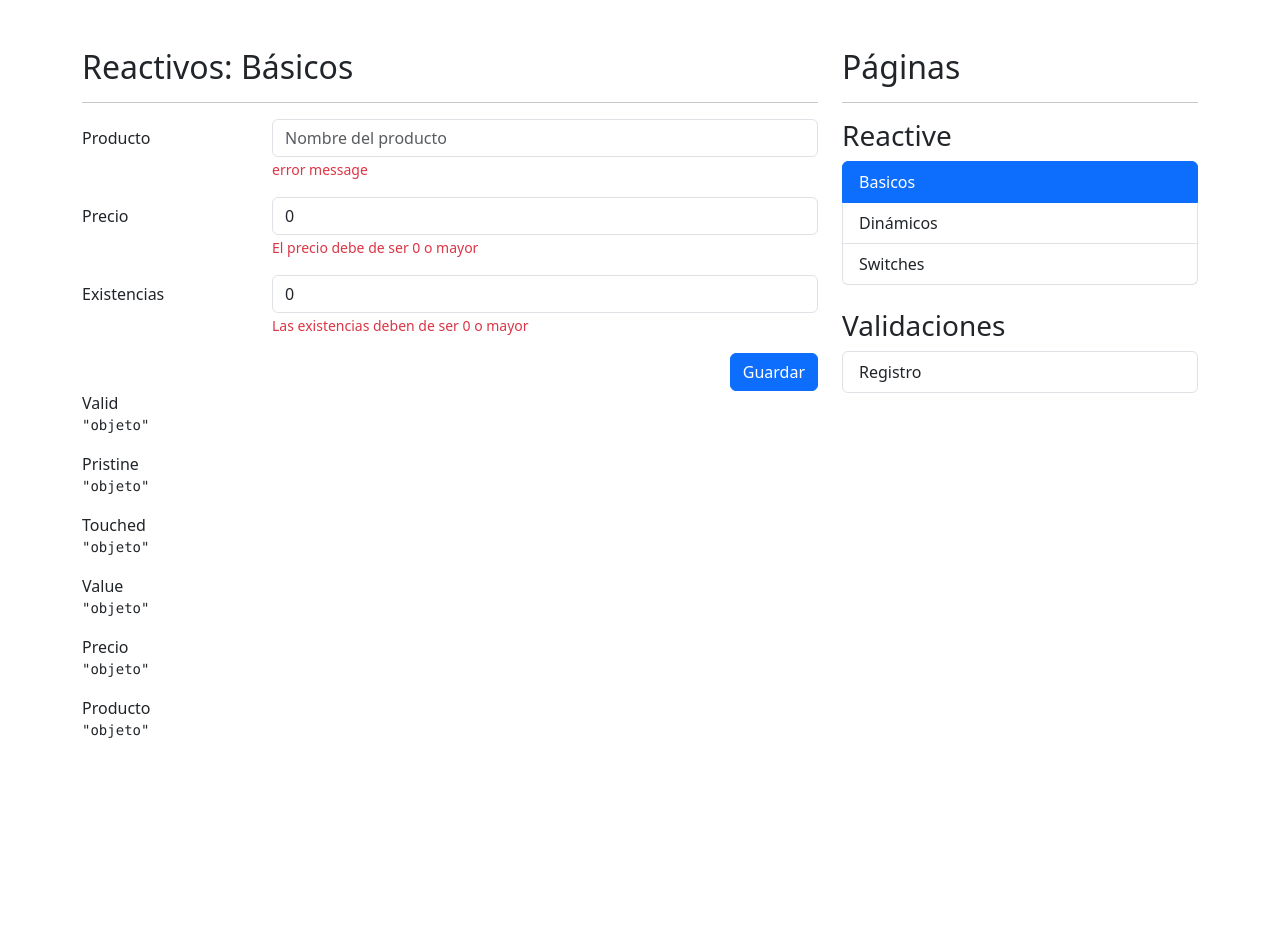
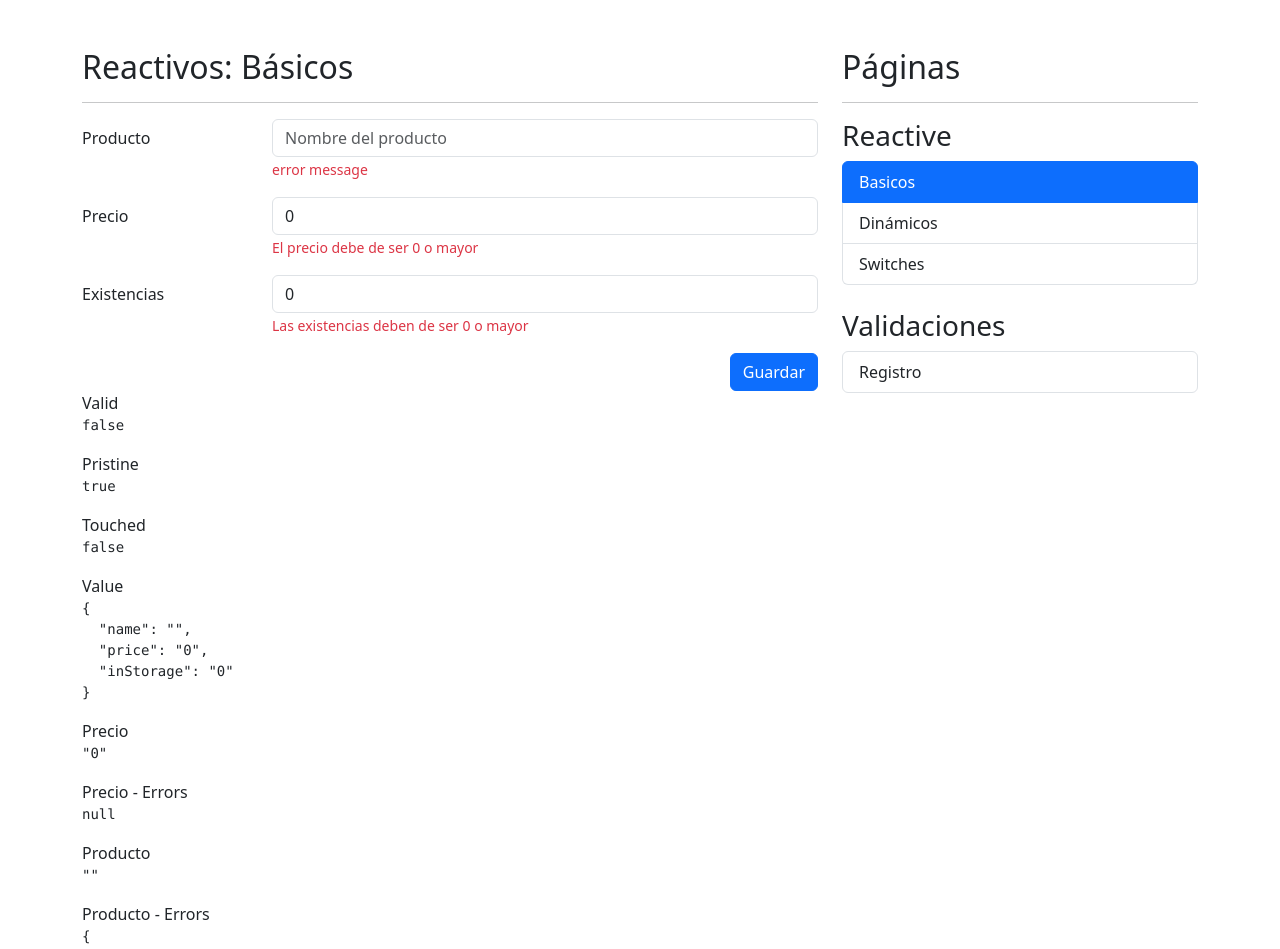
Before and after one commit to SimonKgs/angular-formularios-reactivos, an Angular app: page /reactive/basic in a window 1280 px wide. Shown: the top 949 px of the page. Before the commit the page ends 800 px from the top, so only its background shows below. Built offline with nearby package versions, Linux system fonts and the light colour scheme.

Commit message:
validators

```diff
--- a/src/app/reactive/pages/basicPage/basicPage.component.html
+++ b/src/app/reactive/pages/basicPage/basicPage.component.html
@@ -75,21 +75,27 @@
     <div class="col">
 
         <span>Valid</span>
-        <pre>{{ 'objeto' | json }}</pre>
+        <pre>{{ myForm.valid | json }}</pre>
 
         <span>Pristine</span>
-        <pre>{{ 'objeto' | json }}</pre>
+        <pre>{{ myForm.pristine | json }}</pre>
 
         <span>Touched</span>
-        <pre>{{ 'objeto' | json }}</pre>
+        <pre>{{ myForm.touched | json }}</pre>
 
         <span>Value</span>
-        <pre>{{ 'objeto' | json }}</pre>
+        <pre>{{ myForm.value | json }}</pre>
 
         <span>Precio</span>
-        <pre>{{ 'objeto' | json }}</pre>
+        <pre>{{ myForm.controls['price'].value | json }}</pre>
+
+        <span>Precio - Errors</span>
+        <pre>{{ myForm.controls['price'].errors | json }}</pre>
 
         <span>Producto</span>
-        <pre>{{ 'objeto' | json }}</pre>
+        <pre>{{ myForm.controls['name'].value | json }}</pre>
+
+        <span>Producto - Errors</span>
+        <pre>{{ myForm.controls['name'].errors | json }}</pre>
     </div>
 </div>
--- a/src/app/reactive/pages/basicPage/basicPage.component.ts
+++ b/src/app/reactive/pages/basicPage/basicPage.component.ts
@@ -1,6 +1,6 @@
 import { CommonModule } from '@angular/common';
 import { ChangeDetectionStrategy, Component } from '@angular/core';
-import { FormBuilder, FormControl, FormGroup } from '@angular/forms';
+import { FormBuilder, FormControl, FormGroup, Validators } from '@angular/forms';
 
 @Component({
   selector: 'app-basic-page',
@@ -19,14 +19,17 @@ export class BasicPageComponent {
 
   // con formBuilder
   public myForm: FormGroup = this.fb.group({
-      name: [''],
-      price: ['0'],
-      inStorage: ['0'],
+      name: ['', [ Validators.required, Validators.minLength(3)] ],
+      price: ['0', [ Validators.required, Validators.min(0)]],
+      inStorage: ['0', [ Validators.required, Validators.min(0)]],
   })
 
   constructor( private fb: FormBuilder) {}
 
   onSave():void {
+
+    if (this.myForm.invalid) return;
+
     console.log(this.myForm.value);
   }
 
```
